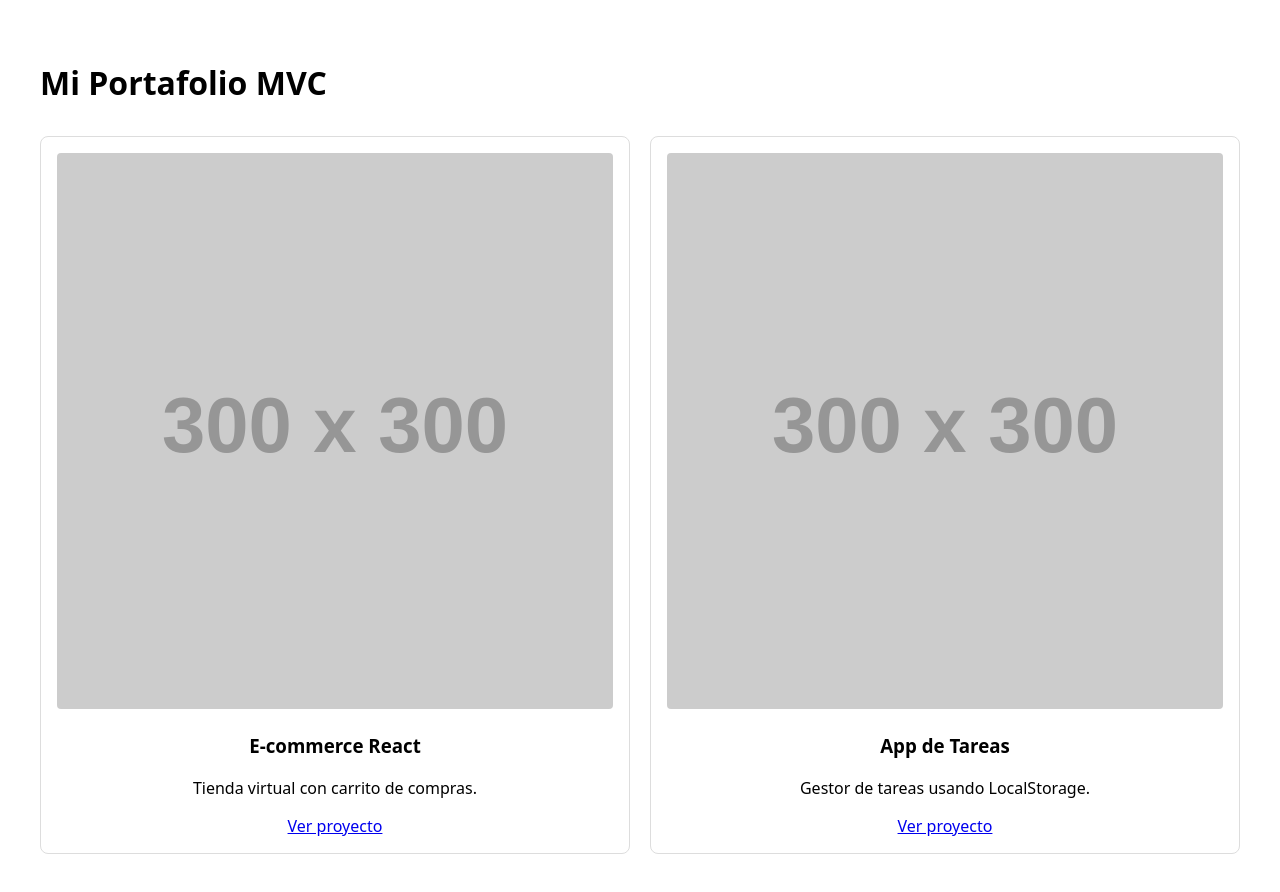
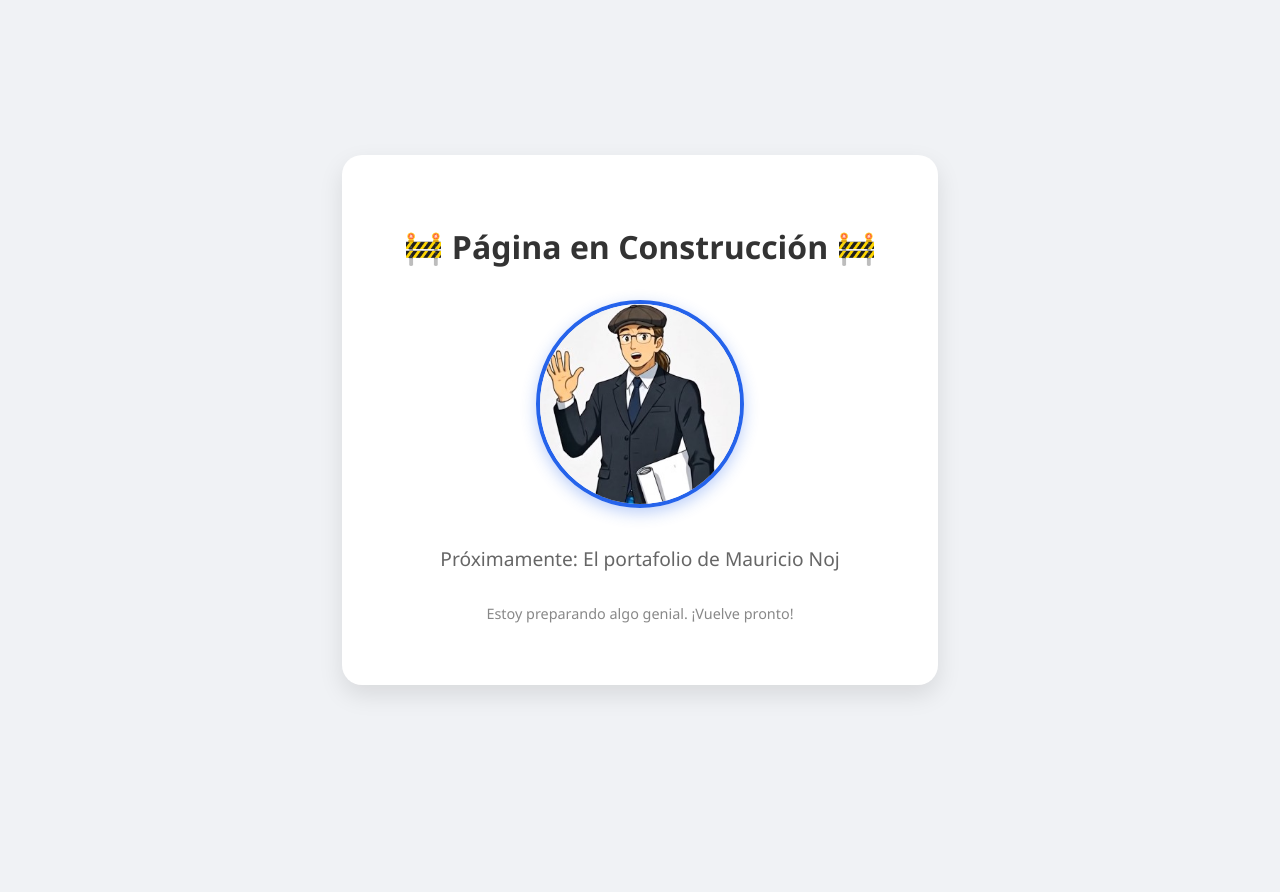
Before and after one commit to Mau-Noj/portafolio, a React (Vite) app in the folder mi-portafolio/: page / in a window 1280 px wide. After the commit the page ends 840 px from the top, so only its background shows below. Built offline with nearby package versions, Linux system fonts and the light colour scheme; grey boxes are pictures that could not be loaded.

Commit message:
Pagina en Construccióngit status

```diff
--- a/mi-portafolio/src/App.css
+++ b/mi-portafolio/src/App.css
@@ -1,25 +1,71 @@
-.portfolio-container {
-  max-width: 1200px;
-  margin: 0 auto;
-  padding: 2rem;
-  font-family: system-ui, sans-serif;
+/* src/App.css */
+:root {
+  --bg-color: #f0f2f5;
+  --text-color: #333;
+  --accent-color: #2563eb;
 }
 
-.projects-grid {
-  display: grid;
-  grid-template-columns: repeat(auto-fit, minmax(300px, 1fr));
-  gap: 2rem;
-  margin-top: 2rem;
+body {
+  margin: 0;
+  background-color: var(--bg-color);
+  font-family: 'Segoe UI', system-ui, sans-serif;
+  color: var(--text-color);
 }
 
-.project-card {
-  border: 1px solid #ddd;
-  border-radius: 8px;
-  padding: 1rem;
+.coming-soon-container {
+  display: flex;
+  justify-content: center;
+  align-items: center;
+  min-height: 100vh;
   text-align: center;
+  padding: 20px;
 }
 
-.project-card img {
-  max-width: 100%;
-  border-radius: 4px;
+.content-box {
+  background: white;
+  padding: 3rem;
+  border-radius: 20px;
+  box-shadow: 0 10px 25px rgba(0,0,0,0.1);
+  max-width: 500px;
+  width: 100%;
+  animation: fadeIn 1s ease-in;
 }
+
+.avatar-wrapper {
+  margin: 2rem 0;
+}
+
+/* En src/App.css */
+
+.avatar-media {
+  width: 200px;
+  height: 200px;
+  object-fit: cover;
+  object-position: center 1%;
+  border-radius: 50%;
+  border: 4px solid var(--accent-color);
+  box-shadow: 0 5px 15px rgba(37, 99, 235, 0.3);
+}
+
+h1 {
+  font-size: 2rem;
+  margin-bottom: 0.5rem;
+  color: var(--text-color);
+}
+
+h2 {
+  font-size: 1.2rem;
+  font-weight: normal;
+  color: #666;
+  margin-bottom: 2rem;
+}
+
+p {
+  color: #888;
+  font-size: 0.9rem;
+}
+
+@keyframes fadeIn {
+  from { opacity: 0; transform: translateY(20px); }
+  to { opacity: 1; transform: translateY(0); }
+}
--- a/mi-portafolio/src/App.jsx
+++ b/mi-portafolio/src/App.jsx
@@ -1,32 +1,11 @@
 // src/App.jsx
 import './App.css'
-import { useProjectsController } from './controllers/useProjectsController'; // Importamos Controlador
-import { ProjectCard } from './views/ProjectCard'; // Importamos Vista
+import { ComingSoon } from './views/ComingSoon';
 
 function App() {
-  // 1. Invocamos al Controlador
-  const { projects, loading } = useProjectsController();
-
   return (
-    <div className="portfolio-container">
-      <header>
-        <h1>Mi Portafolio MVC</h1>
-      </header>
-
-      <main>
-        {/* 2. Lógica de UI basada en el estado del controlador */}
-        {loading ? (
-          <p>Cargando proyectos...</p>
-        ) : (
-          <div className="projects-grid" style={{ display: 'grid', gridTemplateColumns: 'repeat(auto-fit, minmax(250px, 1fr))', gap: '20px' }}>
-            {/* 3. Renderizamos la Vista */}
-            {projects.map((project) => (
-              <ProjectCard key={project.id} project={project} />
-            ))}
-          </div>
-        )}
-      </main>
-    </div>
+    // Simplemente renderizamos la vista de construcción
+    <ComingSoon />
   )
 }
 
--- /dev/null
+++ b/mi-portafolio/src/views/ComingSoon.jsx
@@ -0,0 +1,32 @@
+// src/views/ComingSoon.jsx
+import React from 'react';
+
+export const ComingSoon = () => {
+  return (
+    <div className="coming-soon-container">
+      <div className="content-box">
+        <h1>🚧 Página en Construcción 🚧</h1>
+
+        <div className="avatar-wrapper">
+          {/* Si es video MP4 usa esta etiqueta: */}
+          <video
+            src="/avatar.webm"
+            poster="/avatar-poster.jpg"
+            autoPlay
+            loop
+            muted
+            playsInline
+            className="avatar-media"
+          />
+
+          {/* Si decidiste usar un GIF, borra lo de arriba y usa esto:
+          <img src="/avatar.gif" alt="Mi Avatar" className="avatar-media" />
+          */}
+        </div>
+
+        <h2>Próximamente: El portafolio de Mauricio Noj</h2>
+        <p>Estoy preparando algo genial. ¡Vuelve pronto!</p>
+      </div>
+    </div>
+  );
+};
```
Also changed, not shown: mi-portafolio/public/avatar-poster.jpg (added), 1 other file (tests, documents, lock files or other folders).
